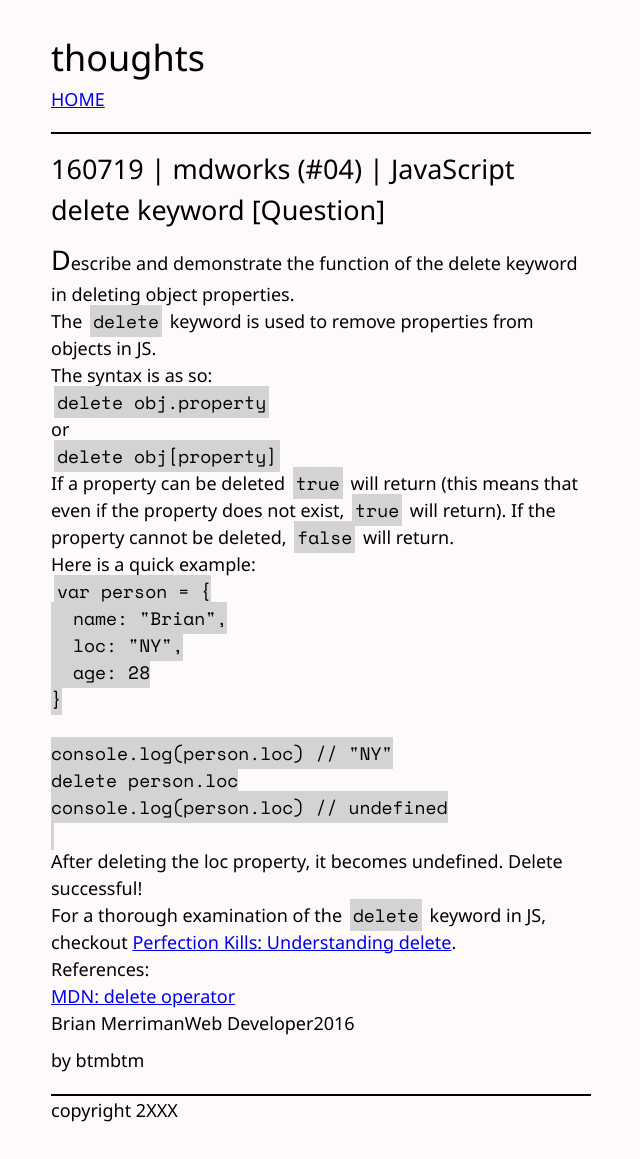
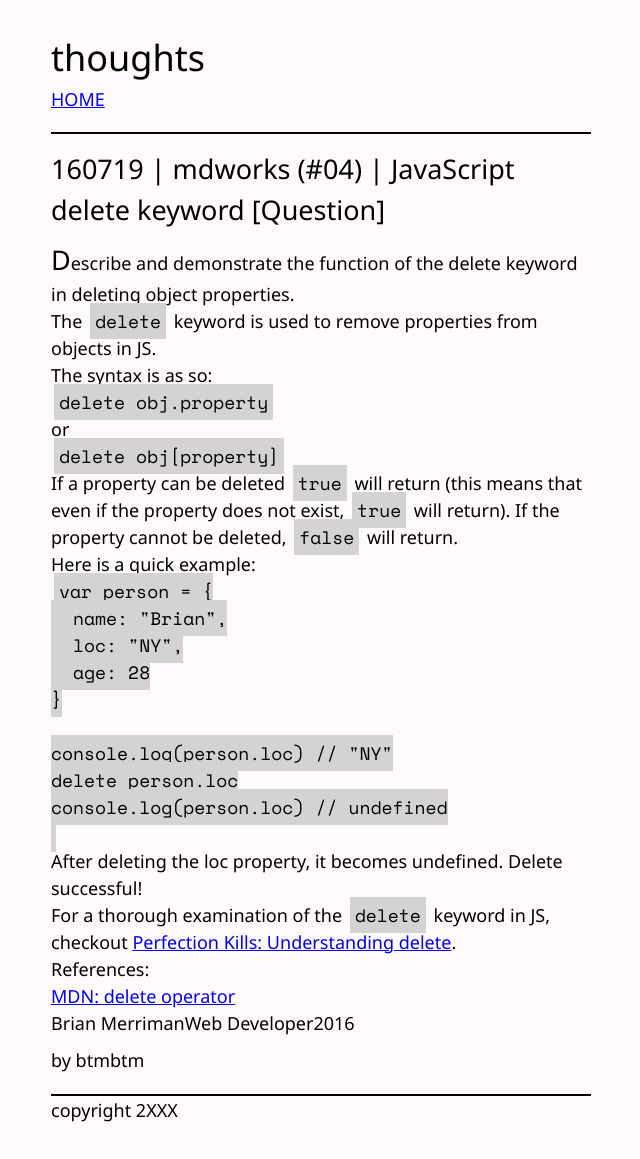
Before and after one commit to btmbtm/btmbtm.github.io, a Jekyll site: the page built from MDWork/2016-07-19-mdworks-04-question-JS-delete-keyword.md, in a window 1280 px wide. Shown: the whole page, without its empty margins (319-959 px from the left). Built offline with Jekyll 4.4.1, drawn with Linux system fonts in a browser that asks for light colours.

Commit message:
tweak code blcok

```diff
--- a/css/main.css
+++ b/css/main.css
@@ -63,7 +63,7 @@ body {
 
 code {
   width: 100%;
-  padding: 3px;
+  padding: 5px;
   margin: 3px;
   background-color: lightgray;
   font-family: 'Space Mono', monospace; }
--- a/scss/base/_base.scss
+++ b/scss/base/_base.scss
@@ -17,7 +17,7 @@ body{
 
 code{
 	width: 100%;
-	padding: 3px;
+	padding: 5px;
 	margin: 3px;
 	background-color: lightgray;
 	font-family: 'Space Mono', monospace;
```
